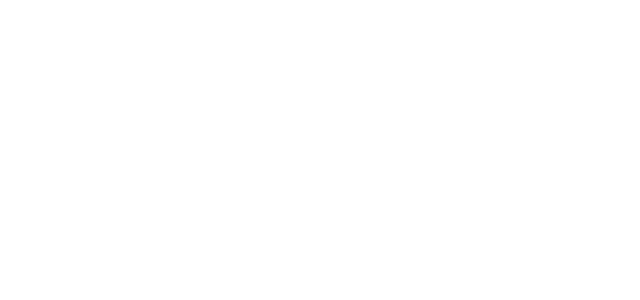
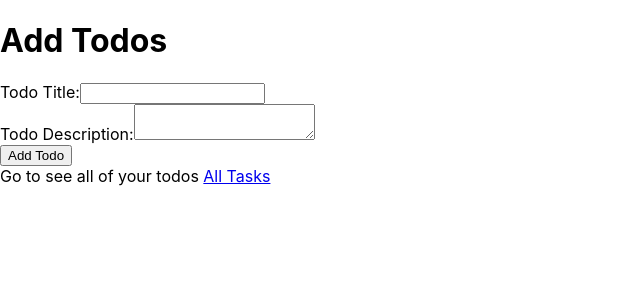
Before and after one commit to ridsashabbir/Listify, a React (Create React App) app in the folder listify/: page /addtodos in a window 1280 px wide. Before the commit this address had no page. Shown: the top 300 px of the page, without its empty margins (0-640 px from the left). Built offline with nearby package versions, Linux system fonts and the light colour scheme.

Commit message:
added add todos screen

```diff
--- a/listify/src/App.js
+++ b/listify/src/App.js
@@ -3,6 +3,8 @@ import React from "react";
 import Signup from "./Components/Signup";
 import { Route, Routes } from "react-router-dom";
 import Login from "./Components/Login";
+import AddTodos from "./Components/AddTodos";
+import AllTasks from "./Components/AllTasks";
 
 function App() {
   return (
@@ -10,6 +12,8 @@ function App() {
       <Routes>
         <Route path="/" element={<Login />} />
         <Route path="/signup" element={<Signup />} />
+        <Route path="/addtodos" element={<AddTodos />} />
+        <Route path="/alltasks" element={<AllTasks />} />
       </Routes>
     </>
   );
--- /dev/null
+++ b/listify/src/Components/AddTodos.js
@@ -0,0 +1,43 @@
+import React, { useState } from "react";
+import { Link } from "react-router-dom"; // Import Link
+
+function AddTodos() {
+  const [todoTitle, setTodoTitle] = useState("");
+  const [todoDescription, setTodoDescription] = useState("");
+
+  const handleAddTodo = (e) => {
+    e.preventDefault();
+    // Perform add todo logic here
+  };
+
+  return (
+    <div>
+      <h1>Add Todos</h1>
+      <form onSubmit={handleAddTodo}>
+        <div>
+          <label>Todo Title:</label>
+          <input
+            type="text"
+            value={todoTitle}
+            onChange={(e) => setTodoTitle(e.target.value)}
+            required
+          />
+        </div>
+        <div>
+          <label>Todo Description:</label>
+          <textarea
+            value={todoDescription}
+            onChange={(e) => setTodoDescription(e.target.value)}
+            required
+          ></textarea>
+        </div>
+        <div>
+          <button type="submit">Add Todo</button>
+        </div>
+      </form>
+      Go to see all of your todos <Link to="/alltasks">All Tasks</Link>{" "}
+    </div>
+  );
+}
+
+export default AddTodos;
```
